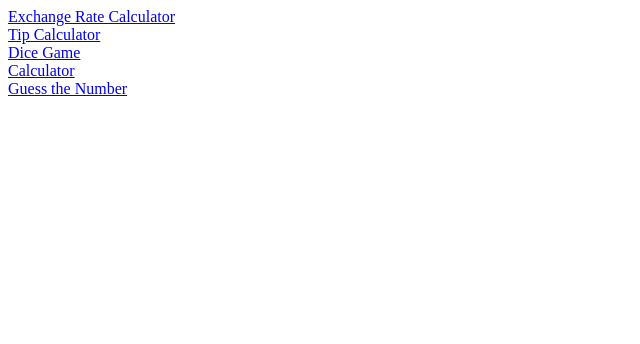
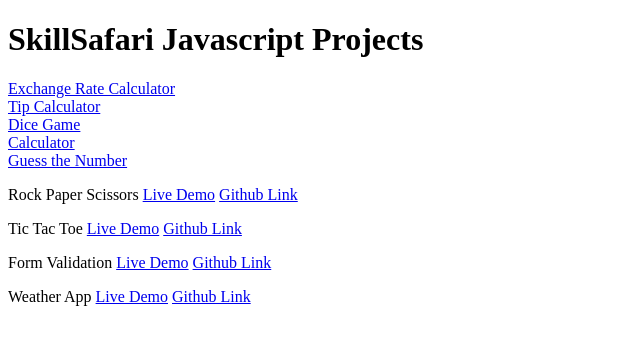
Before and after one commit to aadrshkashyp/ssfari, a plain HTML site: page index.html in a window 1280 px wide. Shown: the whole page, without its empty margins (0-640 px from the left). Drawn offline with Linux system fonts and the light colour scheme.

Commit message:
all done

```diff
--- a/index.html
+++ b/index.html
@@ -7,6 +7,7 @@
     <title>SkillSafari Projects</title>
   </head>
   <body>
+    <h1>SkillSafari Javascript Projects</h1>
     <a href="exchange-rate-calc/index.html">Exchange Rate Calculator</a>
     <br />
     <a href="tip-calculator/index.html">Tip Calculator</a>
@@ -16,5 +17,38 @@
     <a href="calculator/index.html">Calculator</a>
     <br />
     <a href="guess-the-number/index.html">Guess the Number</a>
+    <br />
+    <p>
+      Rock Paper Scissors
+      <span>
+        <a href="https://rock-paper-scissor-one.vercel.app/">Live Demo</a>
+        <a href="https://github.com/aadrshkashyp/rock-paper-scissor"
+          >Github Link</a
+        >
+      </span>
+    </p>
+    <p>
+      Tic Tac Toe
+      <span>
+        <a href="https://zero-kata.vercel.app/">Live Demo</a>
+        <a href="https://github.com/aadrshkashyp/zero-kata">Github Link</a>
+      </span>
+    </p>
+    <p>
+      Form Validation
+      <span>
+        <a href="https://form-validation-ak.vercel.app/">Live Demo</a>
+        <a href="https://github.com/aadrshkashyp/form-validation-ak"
+          >Github Link</a
+        >
+      </span>
+    </p>
+    <p>
+      Weather App
+      <span>
+        <a href="https://weather-app-five-taupe.vercel.app/">Live Demo</a>
+        <a href="https://github.com/aadrshkashyp/weather-app">Github Link</a>
+      </span>
+    </p>
   </body>
 </html>
```
